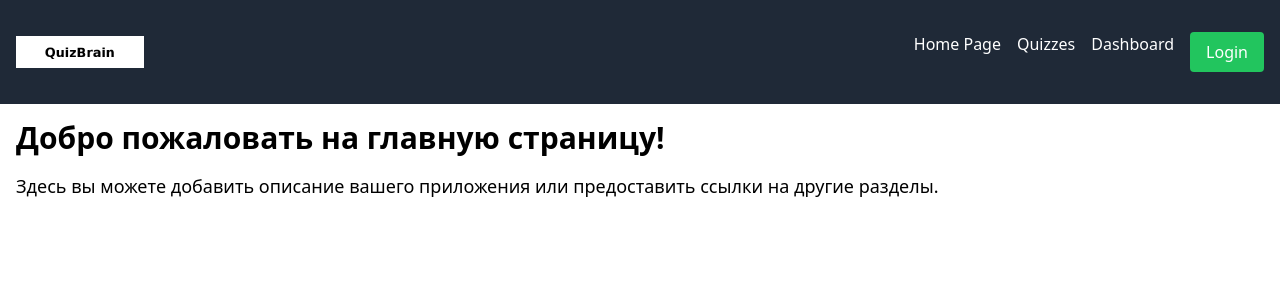
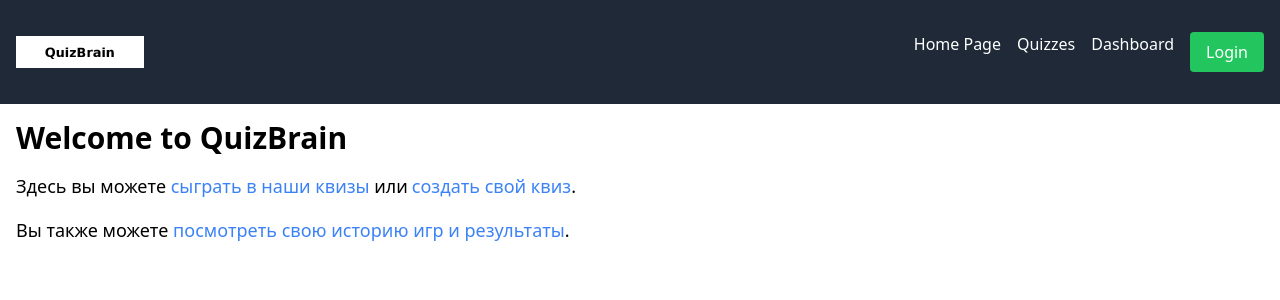
Before and after one commit to Aninok92/quiz-app, a React (Create React App) app: page / in a window 1280 px wide. Shown: the top 300 px of the page. Built offline with nearby package versions, Linux system fonts and the light colour scheme.

Commit message:
add content in HomePage

```diff
--- a/src/components/HomePage/HomePage.tsx
+++ b/src/components/HomePage/HomePage.tsx
@@ -1,11 +1,19 @@
-import PageTitle from "../PageTitle/PageTitle";
-import Container from "../Container/Container";
+import React from 'react';
+import { Link } from 'react-router-dom';
+import PageTitle from '../PageTitle/PageTitle';
+import Container from '../Container/Container';
 
-const HomePage = () => {
+const HomePage: React.FC = () => {
   return (
     <Container>
-      <PageTitle title={'Добро пожаловать на главную страницу!'} />
-      <p className="text-lg">Здесь вы можете добавить описание вашего приложения или предоставить ссылки на другие разделы.</p>
+      <PageTitle title="Welcome to QuizBrain" />
+      <p className="text-lg mb-4">
+        Здесь вы можете <Link to="/quizzes" className="text-blue-500 hover:underline">сыграть в наши квизы</Link> или
+        <Link to="/create-quiz" className="text-blue-500 hover:underline ml-1">создать свой квиз</Link>.
+      </p>
+      <p className="text-lg">
+        Вы также можете <Link to="/dashboard" className="text-blue-500 hover:underline">посмотреть свою историю игр и результаты</Link>.
+      </p>
     </Container>
   );
 };
```
